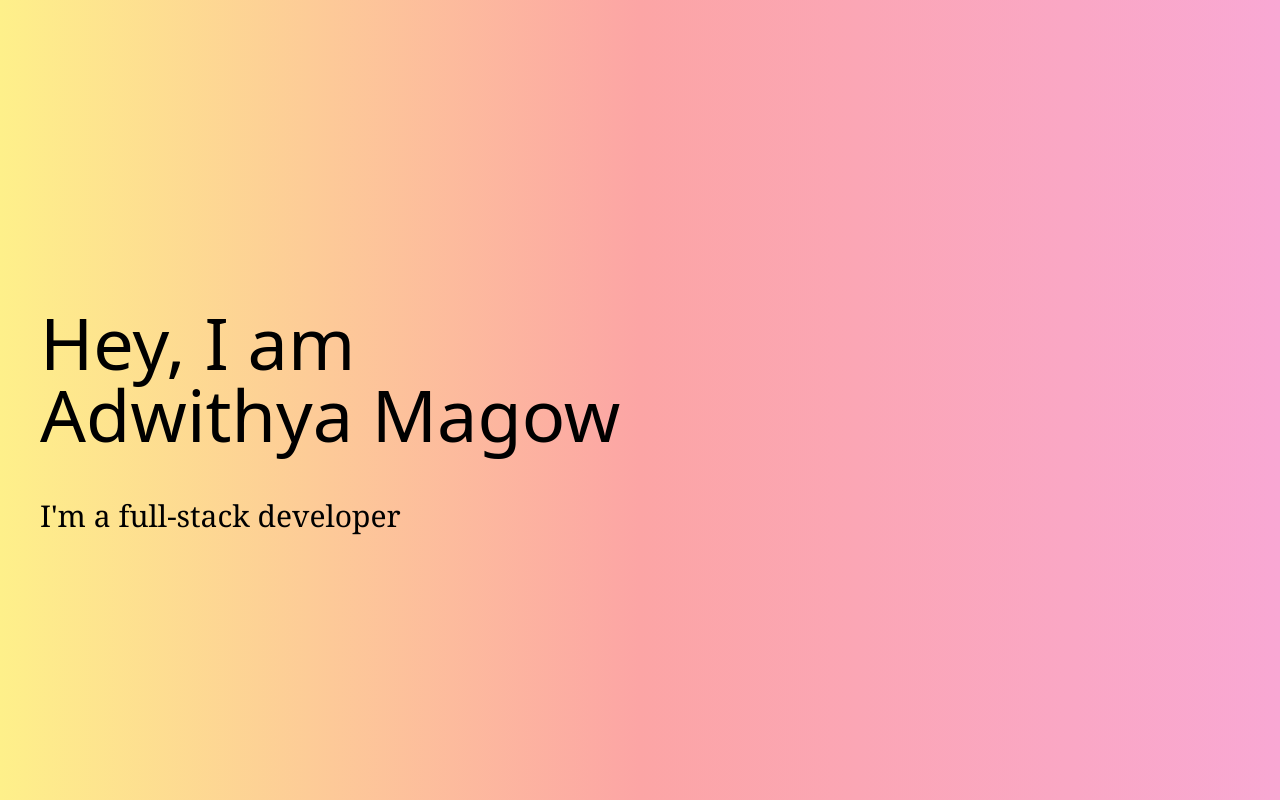
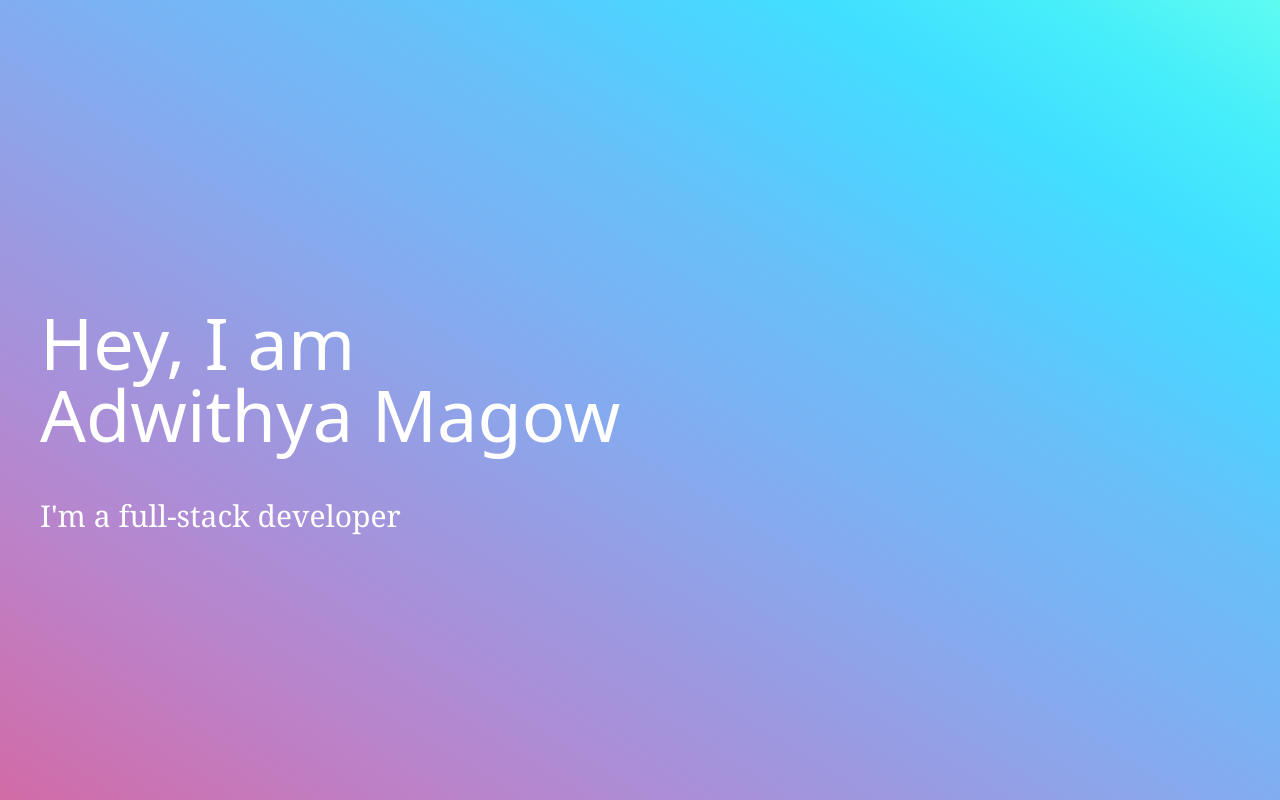
Before and after one commit to b72fdf59/portfolio, a SvelteKit app: page / in a window 1280 px wide. Built offline with nearby package versions, Linux system fonts and the light colour scheme.

Commit message:
Add custom gradient

```diff
--- a/src/routes/+page.svelte
+++ b/src/routes/+page.svelte
@@ -2,10 +2,30 @@
 	class="flex flex-col justify-center
 		bg-gradient-to-r
 		h-screen w-screen
-		from-yellow-200 via-red-300 to-pink-300"
+		custom-gradient"
 >
 	<div class="pl-10">
-		<h1 class="pt-10 text-7xl">Hey, I am <br /> Adwithya Magow</h1>
-		<h2 class="font-serif pt-12 text-3xl">I'm a full-stack developer</h2>
+		<h1 class="pt-10 text-7xl text-white">Hey, I am <br /> Adwithya Magow</h1>
+		<h2 class="font-serif pt-12 text-3xl text-white">I'm a full-stack developer</h2>
 	</div>
 </section>
+
+<style>
+	.custom-gradient {
+		background-image: linear-gradient(
+			to right top,
+			#d16ba5,
+			#c777b9,
+			#ba83ca,
+			#aa8fd8,
+			#9a9ae1,
+			#8aa7ec,
+			#79b3f4,
+			#69bff8,
+			#52cffe,
+			#41dfff,
+			#46eefa,
+			#5ffbf1
+		);
+	}
+</style>
```
